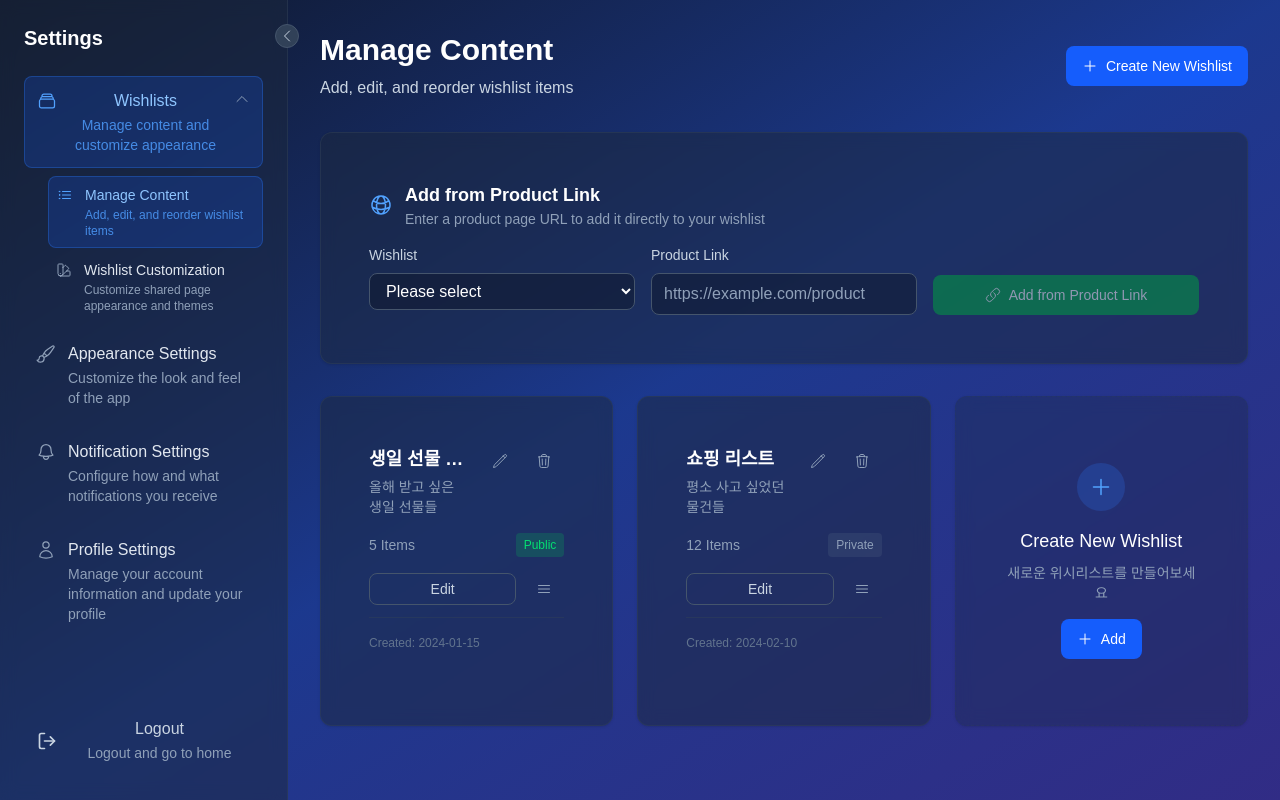
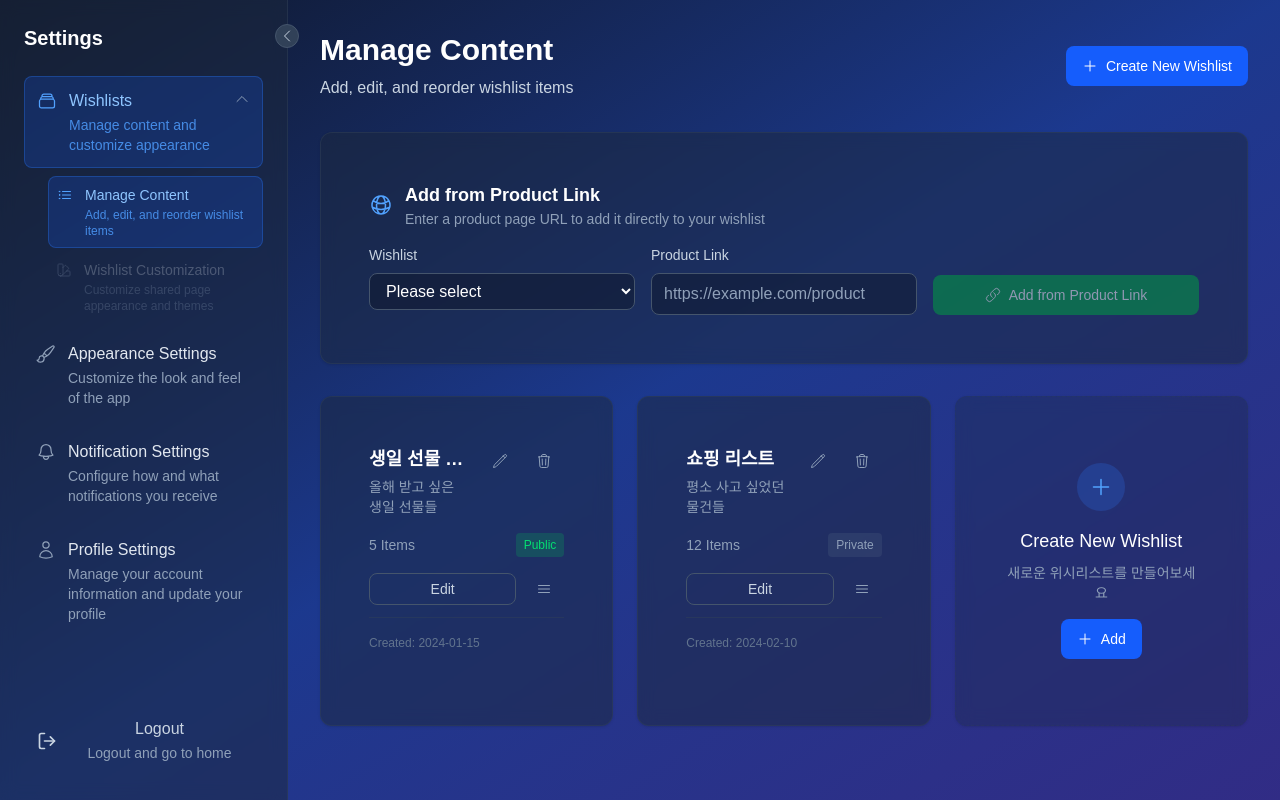
Before and after one commit to HyungwonJang0327/linklet, a Next.js app: page /en/settings/wishlists in a window 1280 px wide. Built offline with nearby package versions, Linux system fonts and the light colour scheme.

Commit message:
feat: 메뉴 disabled 처리

```diff
--- a/components/settings/settings-sidebar.tsx
+++ b/components/settings/settings-sidebar.tsx
@@ -25,6 +25,24 @@ interface SettingsSidebarProps {
   onToggleCollapse?: () => void
 }
 
+interface MenuListType {
+  nameKey: string
+  icon: React.ElementType
+  descriptionKey: string
+  expandable?: boolean
+  menuId: string
+  submenu?: SubMenuListType[]
+  disabled?: boolean
+  href?: string
+}
+interface SubMenuListType {
+  nameKey: string
+  icon: React.ElementType
+  descriptionKey: string
+  href: string
+  disabled?: boolean
+}
+
 export function SettingsSidebar({ onItemClick, collapsed = false, onToggleCollapse }: SettingsSidebarProps) {
   const pathname = usePathname()
   const { t, locale } = useI18n()
@@ -33,7 +51,7 @@ export function SettingsSidebar({ onItemClick, collapsed = false, onToggleCollap
     wishlists: true
   })
 
-  const navigationItems = [
+  const navigationItems:MenuListType[] = [
     {
       nameKey: 'settings.wishlists.title',
       icon: RectangleStackIcon,
@@ -51,7 +69,8 @@ export function SettingsSidebar({ onItemClick, collapsed = false, onToggleCollap
           nameKey: 'settings.customize.title',
           href: `/${locale}/settings/customize`,
           icon: SwatchIcon,
-          descriptionKey: 'settings.wishlists.customizeDesc'
+          descriptionKey: 'settings.wishlists.customizeDesc',
+          disabled: true
         }
       ]
     },
@@ -59,18 +78,21 @@ export function SettingsSidebar({ onItemClick, collapsed = false, onToggleCollap
       nameKey: 'settings.appearance.title',
       href: `/${locale}/settings/appearance`,
       icon: PaintBrushIcon,
+      menuId: 'appearance',
       descriptionKey: 'settings.appearance.description'
     },
     {
       nameKey: 'settings.notifications.title',
       href: `/${locale}/settings/notifications`,
       icon: BellIcon,
+      menuId: 'notifications',
       descriptionKey: 'settings.notifications.description'
     },
     {
       nameKey: 'settings.profile.title',
       href: `/${locale}/settings/profile`,
       icon: UserIcon,
+      menuId: 'profile',
       descriptionKey: 'settings.profile.description'
     },
   ]
@@ -127,13 +149,15 @@ export function SettingsSidebar({ onItemClick, collapsed = false, onToggleCollap
                   <button
                     onClick={() => toggleMenu(item.menuId!)}
                     className={`
-                      w-full flex items-start gap-3 p-3 rounded-lg transition-colors duration-200 relative group
+                      flex items-start gap-3 p-3 rounded-lg transition-colors duration-200 relative group
                       ${isActive
                         ? 'bg-blue-600/20 border border-blue-500/30 text-blue-300'
                         : 'text-slate-300 hover:bg-slate-700/50 hover:text-white'
                       }
                       ${collapsed ? 'justify-center' : ''}
+                      ${item.disabled ? 'opacity-50 cursor-not-allowed' : ''}
                     `}
+                    disabled={item.disabled}
                     title={collapsed ? t(item.nameKey) : undefined}
                   >
                     <item.icon className={`w-5 h-5 ${collapsed ? '' : 'mt-0.5'} flex-shrink-0 ${
@@ -142,23 +166,23 @@ export function SettingsSidebar({ onItemClick, collapsed = false, onToggleCollap
 
                     {!collapsed && (
                       <>
-                        <div className="flex-1 min-w-0">
+                        <div className="flex-1 flex items-start flex-col min-w-0 w-full">
                           <div className={`font-medium ${
                             isActive ? 'text-blue-300' : 'text-slate-200'
-                          }`}>
+                          } ${item.disabled ? 'opacity-50' : ''}`}>
                             {t(item.nameKey)}
                           </div>
-                          <div className={`text-sm mt-0.5 ${
+                          <div className={`text-sm mt-0.5 text-start ${
                             isActive ? 'text-blue-400/80' : 'text-slate-400'
-                          }`}>
+                          } ${item.disabled ? 'opacity-50' : ''}`}>
                             {t(item.descriptionKey) || item.descriptionKey}
                           </div>
                         </div>
                         <div className="flex-shrink-0 mt-0.5">
                           {isExpanded ? (
-                            <ChevronUpIcon className="w-4 h-4 text-slate-400" />
+                            <ChevronUpIcon className={`w-4 h-4 text-slate-400 ${item.disabled ? 'opacity-50' : ''}`} />
                           ) : (
-                            <ChevronDownIcon className="w-4 h-4 text-slate-400" />
+                            <ChevronDownIcon className={`w-4 h-4 text-slate-400 ${item.disabled ? 'opacity-50' : ''}`} />
                           )}
                         </div>
                       </>
@@ -182,28 +206,33 @@ export function SettingsSidebar({ onItemClick, collapsed = false, onToggleCollap
                           <Link
                             key={subItem.nameKey}
                             href={subItem.href}
-                            onClick={onItemClick}
+                            onClick={e => {
+                              if (subItem.disabled) {
+                                e.preventDefault()
+                              }
+                            }}
                             className={`
                               flex items-start gap-3 p-2 rounded-lg transition-colors duration-200
                               ${isSubActive
                                 ? 'bg-blue-600/20 border border-blue-500/30 text-blue-300'
                                 : 'text-slate-300 hover:bg-slate-700/50 hover:text-white'
                               }
+                              ${subItem.disabled ? 'opacity-50 cursor-not-allowed' : ''}
                             `}
                           >
                             <subItem.icon className={`w-4 h-4 mt-0.5 flex-shrink-0 ${
                               isSubActive ? 'text-blue-400' : 'text-slate-400'
-                            }`} />
+                            } ${subItem.disabled ? 'opacity-50' : ''}`} />
 
                             <div className="flex-1 min-w-0">
                               <div className={`font-medium text-sm ${
                                 isSubActive ? 'text-blue-300' : 'text-slate-200'
-                              }`}>
+                              } ${subItem.disabled ? 'opacity-50' : ''}`}>
                                 {t(subItem.nameKey)}
                               </div>
                               <div className={`text-xs mt-0.5 ${
                                 isSubActive ? 'text-blue-400/80' : 'text-slate-400'
-                              }`}>
+                              } ${subItem.disabled ? 'opacity-50' : ''}`}>
                                 {t(subItem.descriptionKey)}
                               </div>
                             </div>
@@ -222,7 +251,11 @@ export function SettingsSidebar({ onItemClick, collapsed = false, onToggleCollap
                 <Link
                   key={item.nameKey}
                   href={item.href!}
-                  onClick={onItemClick}
+                  onClick={e => {
+                    if (item.disabled) {
+                      e.preventDefault()
+                    }
+                  }}
                   className={`
                     flex items-start gap-3 p-3 rounded-lg transition-colors duration-200 relative group
                     ${isActive
@@ -230,6 +263,7 @@ export function SettingsSidebar({ onItemClick, collapsed = false, onToggleCollap
                       : 'text-slate-300 hover:bg-slate-700/50 hover:text-white'
                     }
                     ${collapsed ? 'justify-center' : ''}
+                    ${item.disabled ? 'opacity-50 cursor-not-allowed' : ''}
                   `}
                   title={collapsed ? t(item.nameKey) : undefined}
                 >
@@ -241,12 +275,12 @@ export function SettingsSidebar({ onItemClick, collapsed = false, onToggleCollap
                     <div className="flex-1 min-w-0">
                       <div className={`font-medium ${
                         isActive ? 'text-blue-300' : 'text-slate-200'
-                      }`}>
+                      } ${item.disabled ? 'opacity-50' : ''}`}>
                         {t(item.nameKey)}
                       </div>
                       <div className={`text-sm mt-0.5 ${
                         isActive ? 'text-blue-400/80' : 'text-slate-400'
-                      }`}>
+                      } ${item.disabled ? 'opacity-50' : ''}`}>
                         {t(item.descriptionKey) || item.descriptionKey}
                       </div>
                     </div>
```
